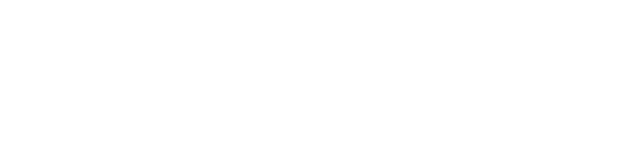
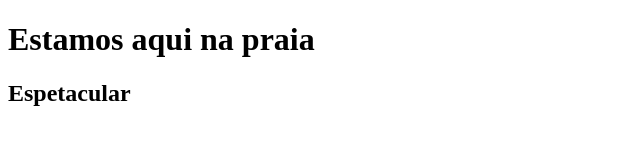
Before and after one commit to pedroncgoncalves/my-super-website2, a plain HTML site: page index.html in a window 1280 px wide. Shown: the whole page, without its empty margins (0-640 px from the left). Drawn offline with Linux system fonts and the light colour scheme.

Commit message:
Added a title, a h1 and h2

```diff
--- a/index.html
+++ b/index.html
@@ -2,9 +2,10 @@
 <html>
   <head>
     <meta charset="UTF-8">
-    <title>title</title>
+    <title>Buenos dias Matosinhos</title>
   </head>
   <body>
-
+  <h1>Estamos aqui na praia</h1>
+  <h2>Espetacular</h2>
   </body>
 </html>
```
